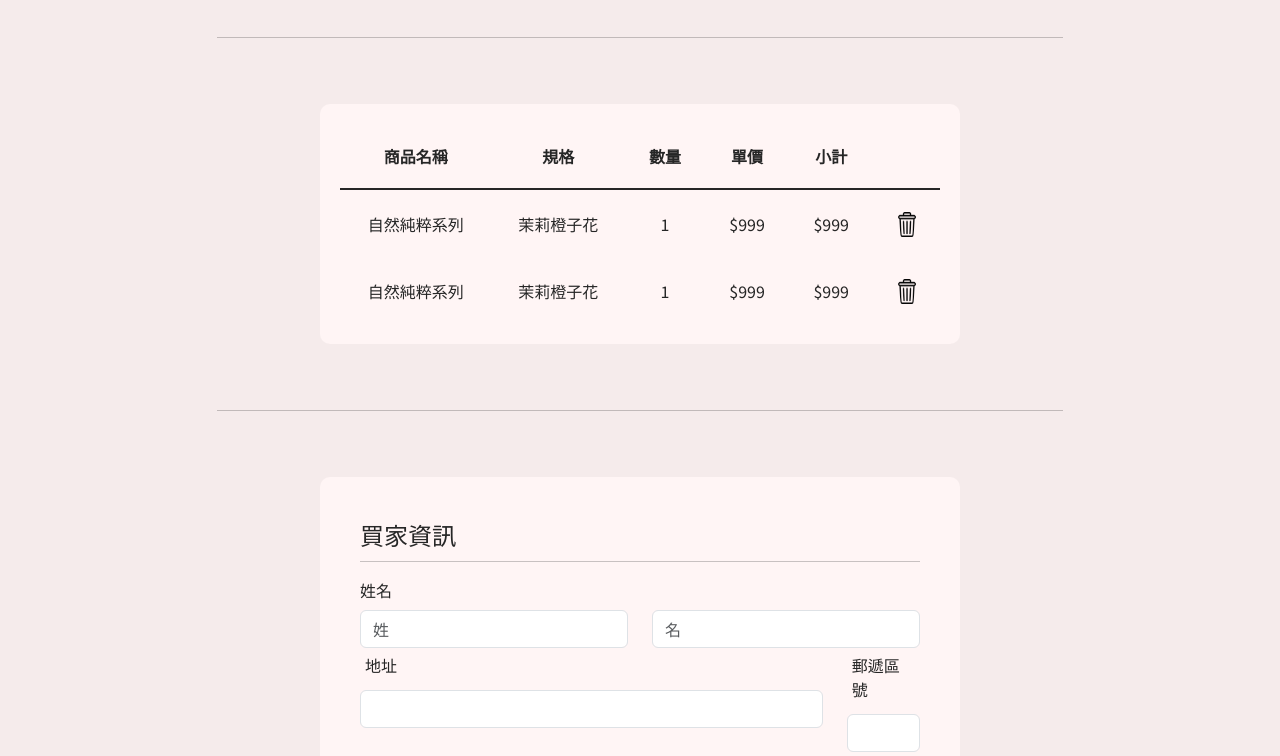
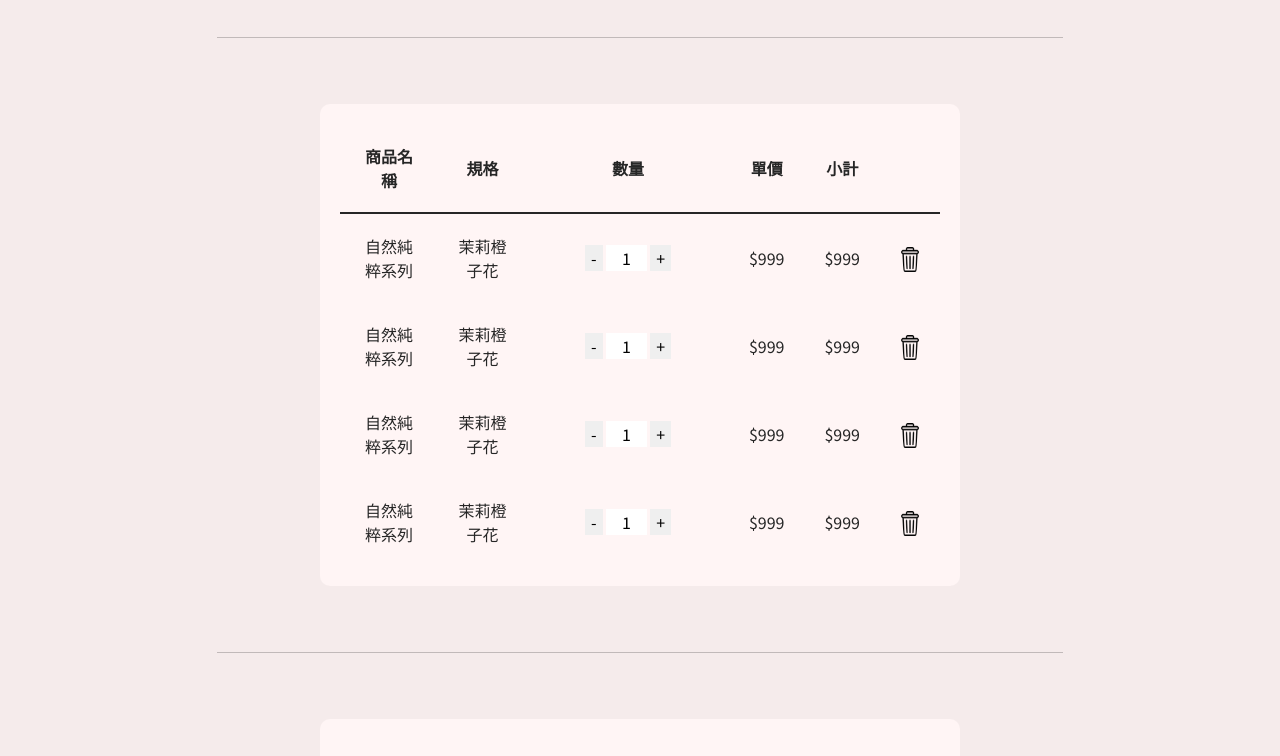
Before and after one commit to sean4689/e-commerce-website, a plain HTML site: page Pages/shopping-cart.html in a window 1280 px wide. Shown: the part 153-909 px from the top of the page. Drawn offline with nearby package versions, Linux system fonts and the light colour scheme.

Commit message:
shopping-cart修改一

```diff
--- a/Pages/shopping-cart.html
+++ b/Pages/shopping-cart.html
@@ -15,11 +15,11 @@
     <link href="https://fonts.googleapis.com/css2?family=EB+Garamond&family=Noto+Sans+TC:wght@300;400;500;600&display=swap" rel="stylesheet">
 </head>
 <body>
-  <nav class="navbar navbar-expand-lg sticky-md-top my-4" style="background-color: #F5EBEB;">
+    <nav class="navbar navbar-expand-lg sticky-md-top mb-5" style="background-color: #F5EBEB;">
         <div class="container">
           <a class="navbar-brand mx-auto" href="index.html">
             <div>
-          <img src="../assets/img/logo_nobg.png" alt="Daphne" width="100%" height="100px">
+              <img src="../assets/img/logo_nobg.ico" alt="Daphne" width="100%" height="100px">
             </div>
           </a>
           <button class="navbar-toggler" type="button" data-bs-toggle="collapse" data-bs-target="#navbarSupportedContent" aria-controls="navbarSupportedContent" aria-expanded="false" aria-label="Toggle navigation">
@@ -40,10 +40,10 @@
                     所有商品 ▾
                   </a>
                   <ul class="dropdown-menu" style="background-color: white; border-radius: 0%; border: 1px solid transparent">
-                <li><a class="dropdown-item" href="fantasy.html">奇幻香氛系列</a></li>
-                <li><a class="dropdown-item" href="natural.html">自然純粹系列</a></li>
-                <li><a class="dropdown-item" href="grace.html">優雅精緻系列</a></li>
-                <li><a class="dropdown-item" href="pink.html">粉色甜蜜系列</a></li>
+                    <li><a class="dropdown-item" href="#">奇幻香氛系列</a></li>
+                    <li><a class="dropdown-item" href="#">自然純粹系列</a></li>
+                    <li><a class="dropdown-item" href="#">優雅精緻系列</a></li>
+                    <li><a class="dropdown-item" href="#">粉色甜蜜系列</a></li>
                   </ul>
                 </li>
                   <li class="nav-item mx-lg-3 pt-lg-5">
@@ -83,8 +83,7 @@
                       <ul class="dropdown-menu dropdown-menu-center" style="background-color: white; border-radius: 0%; border: 1px solid transparent">
                         <li><a class="dropdown-item" href="user-login.html">註冊/登入</a></li>
                         <li><a class="dropdown-item" href="profile.html">會員資料</a></li>
-                    <li><a class="dropdown-item" href="Order-information.html">訂單資訊</a></li>
-                    <li><a class="dropdown-item" href="Comment-history.html">歷史評論</a></li>
+                        <li><a class="dropdown-item" href="#">訂單資訊</a></li>
                       </ul>
                     </li>
                   </ul>
@@ -97,8 +96,10 @@
                 <hr>
             </div>
         </div>
+    <form action="">
+      <fieldset>
         <div class="container text-center mx-auto w-50 " style="padding:20px ; background-color: #FFF5F5; margin: 50px; border-radius: 10px;">
-        <table class="col-12 mx-auto">
+            <table class="col-12 mx-auto" >
                 <thead>
                 <tr>
                     <th >商品名稱</th>
@@ -113,7 +114,9 @@
                 <tr>
                     <td scope="row">自然純粹系列</td>
                     <td>茉莉橙子花</td>
-                <td>1</td>
+                    <td><button type="button" class="border-0  bt" id="reduce" onclick="reduce1(0)">-</button>
+                        <input type="text" class="itemcount border-0 number w-25" style="text-align: center;" value="1" id="count">
+                        <button type="button" class="border-0 bt" id="add" onclick="add1(0)">+</button></td>
                     <td>$999</td>
                     <td>$999</td>
                     <td><img src="../assets/img/bin.png" class="icon"></td>
@@ -121,7 +124,29 @@
                 <tr>
                     <td scope="row">自然純粹系列</td>
                     <td>茉莉橙子花</td>
-                <td>1</td>
+                    <td><button type="button" class="border-0  bt " id="reduce" onclick="reduce1(1)">-</button>
+                        <input type="text" class="itemcount border-0 number w-25" style="text-align: center;" value="1" id="count">
+                        <button type="button" class="border-0 bt " id="add" onclick="add1(1)">+</button></td>
+                    <td>$999</td>
+                    <td>$999</td>
+                    <td><img src="../assets/img/bin.png" class="icon"></td>
+                </tr>
+                <tr>
+                    <td scope="row">自然純粹系列</td>
+                    <td>茉莉橙子花</td>
+                    <td><button type="button" class="border-0  bt " id="reduce" onclick="reduce1(2)">-</button>
+                        <input type="text" class="itemcount border-0 number w-25" style="text-align: center;" value="1" id="count">
+                        <button type="button" class="border-0 bt " id="add" onclick="add1(2)">+</button></td>
+                    <td>$999</td>
+                    <td>$999</td>
+                    <td><img src="../assets/img/bin.png" class="icon"></td>
+                </tr>
+                <tr>
+                    <td scope="row">自然純粹系列</td>
+                    <td>茉莉橙子花</td>
+                    <td><button type="button" class="border-0  bt " id="reduce" onclick="reduce1(3)">-</button>
+                        <input type="text" class="itemcount border-0 number w-25" style="text-align: center;" value="1" id="count">
+                        <button type="button" class="border-0 bt " id="add" onclick="add1(3)">+</button></td>
                     <td>$999</td>
                     <td>$999</td>
                     <td><img src="../assets/img/bin.png" class="icon"></td>
@@ -136,9 +161,6 @@
         </div>
     </div>
 
-
-    <form action="">
-        <fieldset>
             <div class="container mx-auto w-50 mb-2 " style="margin: 50px; padding: 20px;background-color: #FFF5F5; border-radius: 10px;">
                 <div style="padding: 20px;">
                     <legend>買家資訊</legend>
@@ -260,7 +282,18 @@
           Copyright © 2023 Daphne.&nbsp;&nbsp;All rights reserved.
         </div>
       </footer>
-
+      <script>
+          function reduce1(num) {
+            let input=Number(document.getElementsByClassName('number')[num].value);
+          if (input!=1){
+            document.getElementsByClassName('number')[num].value=input-1;
+          }
+          }
+          function add1(num) {
+            let input=Number(document.getElementsByClassName('number')[num].value);
+              document.getElementsByClassName('number')[num].value=input+1;
+          }
+      </script>
     <script src="https://cdn.jsdelivr.net/npm/bootstrap@5.3.2/dist/js/bootstrap.bundle.min.js" integrity="sha384-C6RzsynM9kWDrMNeT87bh95OGNyZPhcTNXj1NW7RuBCsyN/o0jlpcV8Qyq46cDfL" crossorigin="anonymous"></script>
 </body>
 </html>
```
Lines whose indentation alone changed are shown as unchanged.
